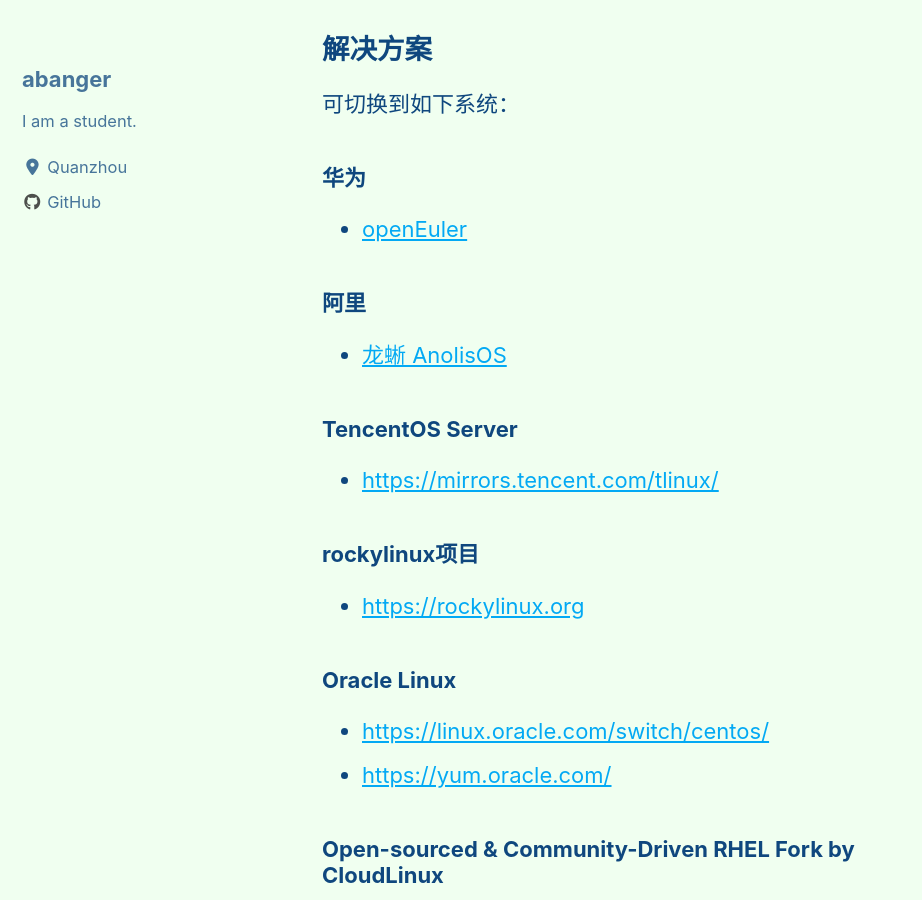
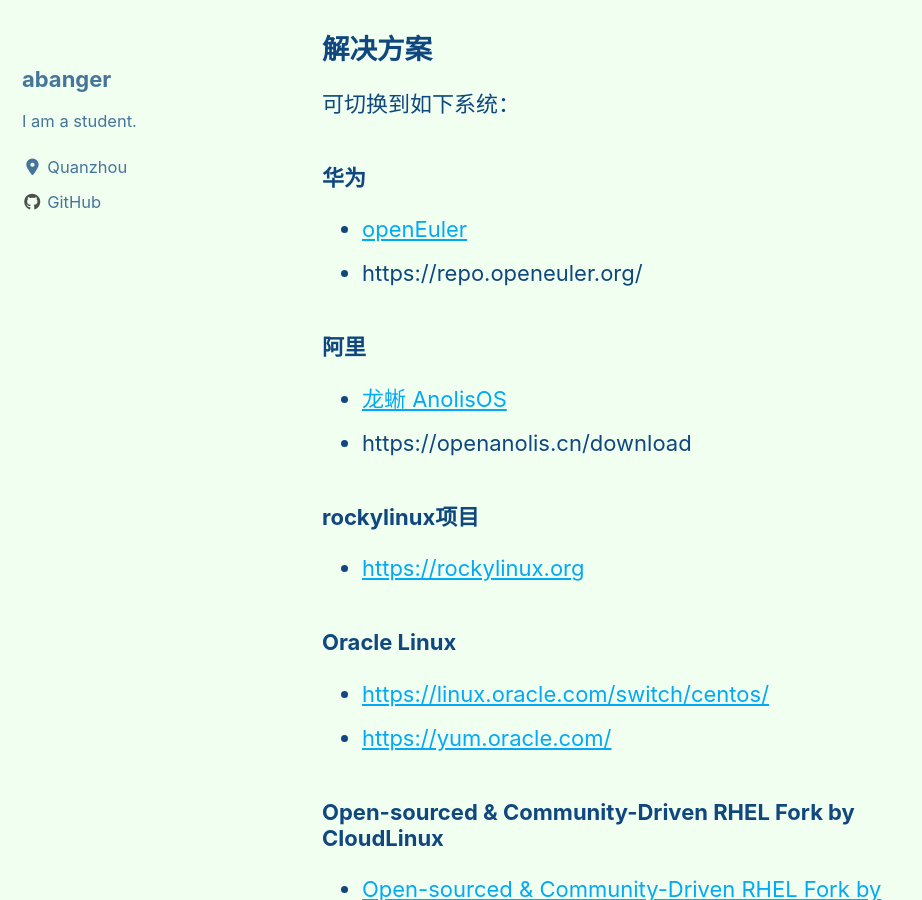
Before and after one commit to abanger/abanger.github.io, a Jekyll site: the page built from _posts/2021-01-19-Replace-CentOS-solution.md, in a window 1280 px wide and 900 px high, scrolled down 416 px. Shown: the whole window, without its empty margins (0-922 px from the left). Built offline with Jekyll 4.4.1, drawn with Linux system fonts in a browser that asks for light colours; cached includes are drawn as plain includes; nearby versions of some CDN libraries.

Commit message:
Update 2021-01-19-Replace-CentOS-solution.md

```diff
--- a/_posts/2021-01-19-Replace-CentOS-solution.md
+++ b/_posts/2021-01-19-Replace-CentOS-solution.md
@@ -18,14 +18,12 @@
 可切换到如下系统：
 
 ### 华为
-- [openEuler](https://repo.openeuler.org/)
+- [openEuler](https://www.openeuler.org/)
+- https://repo.openeuler.org/
 
 ### 阿里
-- [龙蜥 AnolisOS](https://openanolis.cn/download)
-
-### TencentOS Server
-- [https://mirrors.tencent.com/tlinux/](https://mirrors.tencent.com/tlinux/)
-
+- [龙蜥 AnolisOS](https://openanolis.cn)
+- https://openanolis.cn/download
 
 ### rockylinux项目
 - [https://rockylinux.org](https://rockylinux.org)
```
